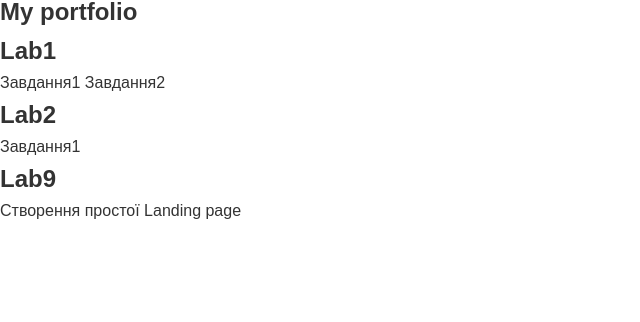
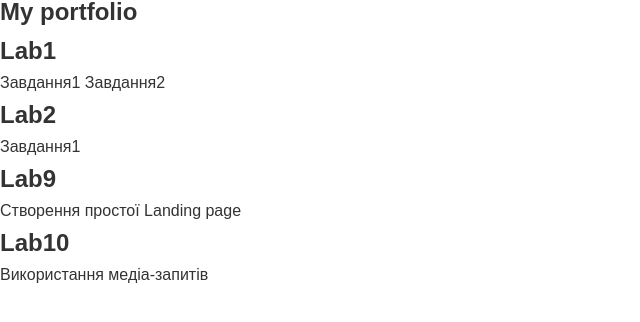
Before and after one commit to zakhar77777/zakhar77777.github.io, a plain HTML site: page index.html in a window 1280 px wide. Shown: the part 58-380 px from the top of the page, without its empty margins (0-640 px from the left). Drawn offline with Linux system fonts and the light colour scheme; files that its build step writes are made by us from their sources.

Commit message:
Update index.html

```diff
--- a/index.html
+++ b/index.html
@@ -35,5 +35,10 @@
          <a href="LR9/index.html">Cтворення простої Landing page</a>
     </section>
 
+     <section>
+        <h2>Lab10</h2>
+         <a href="LR10/index.html">Використання медіа-запитів</a>
+    </section>
+
 </body>
 </html>
```
